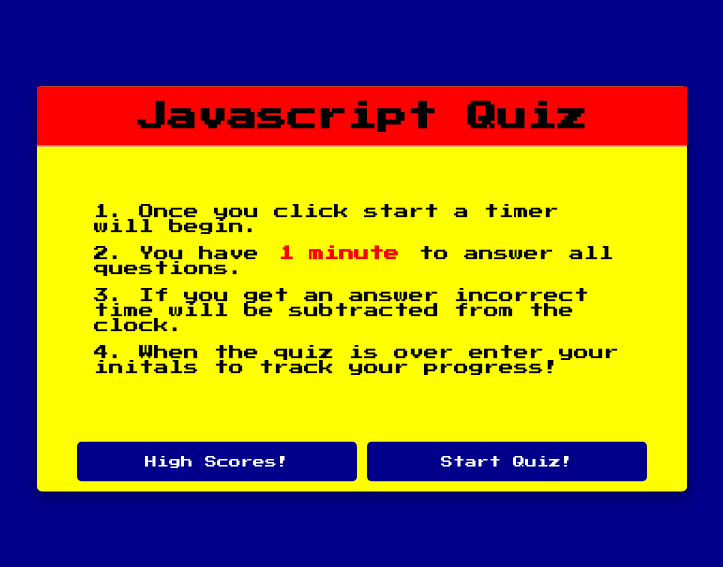
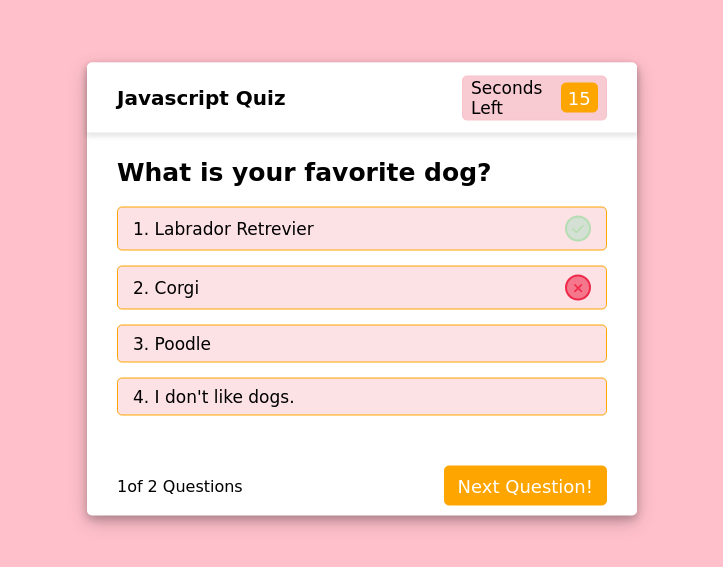
Before and after one commit to jerilynwise/timed-quiz, a plain HTML site: page index.html in a window 1280 px wide. Shown: the part 111-678 px from the top of the page, without its empty margins (278-1001 px from the left). Drawn offline with Linux system fonts and the light colour scheme; a web font is replaced by a local one.

Commit message:
quiz html and styling added/ style change from video game aesthetic to personal aesthetic

```diff
--- a/assets/style.css
+++ b/assets/style.css
@@ -1,16 +1,21 @@
+/* Root Colors or Text that will be continuously used in website */
+
+
+
 /* Styling for the entire website */
 *{
     margin: 0;
     padding: 0;
     box-sizing: border-box;
-    font-family: 'Press Start 2P', cursive;
+    font-family: 'Edu NSW ACT Foundation', cursive;
 }
 
 body{
-    background: darkblue;
+    background: pink;
 }
 
-.main_page{
+.main_page,
+.quiz{
     position: absolute;
     top: 50%;
     left: 50%;
@@ -21,35 +26,37 @@ body{
 
 /* Styling for the main page */
 .main_page {
-    width: 650px;
-    background: yellow;
+    width: 540px;
+    background: white;
     border-radius: 5px;
+    opacity: 0;
+    pointer-events: none;
+    transform: translate(-50%, -50%) scale(0.9);
 }
 
 .main_page .main_title{
     height: 60px;
     width: 100%;
-    border-bottom: 1px solid lightgray;
+    border-bottom: 1px solid lightgrey;
     display: flex;
     align-items: center;
-    justify-content: center;
-    font-size: 30px;
+    padding: 0 35px;
+    font-size: 20px;
     font-weight: 600;
-    background: red;
 }
 
 .main_page .main_rules {
-    padding: 45px;
+    padding: 15px 35px;
 }
 
 .main_page .main_rules .rules{
     margin: 5px 0;
-    font-size: 15px;
-    margin: 12px;
+    font-size: 17px;
 }
 
+
 .main_page .main_rules .rules span{
-    color: red;
+    color:orange;
     padding: 5px;
     font-weight: bolder;
 
@@ -61,22 +68,207 @@ body{
     align-items: center;
     justify-content: flex-end;
     padding: 0 35px;
+    border-top: 1px solid lightgray;
 }
 
 .main_page .buttons button{
     margin: 0 5px;
     height: 40px;
-    width: 100%;
+    width: 100px;
     border: 1px solid transparent;
     border-radius: 5px;
-    background-color: darkblue;
     color: white;
-    font-size: 12px;
+    font-size: 16px;
     font-weight: 500;
     cursor: pointer;
     transition: all 0.3s ease;
 }
 
-.buttons button:hover {
-    background: red;
+.buttons button.start{
+    color: white;
+    background: orange;
 }
+
+.buttons button.start:hover{
+    color: orange;
+    background: rgb(159, 220, 241);
+    font-weight: bolder;
+}
+
+.buttons button.score{
+    color: orange;
+}
+
+.buttons button.score:hover{
+    background: rgb(159, 220, 241);
+    font-weight: bolder;
+}
+/* Main page Styling Ends */
+
+/* Quiz Page Styling Starts */
+.quiz{
+    width: 550px;
+    background: white;
+    border-radius: 5px;
+    /* opacity: 0;
+    pointer-events: none;
+    transform: translate(-50%, -50%) scale(0.9); */
+}
+
+.quiz header{
+    position: relative;
+    z-index: 99;
+    height: 70px;
+    padding: 0 30px;
+    background: white;
+    display: flex;
+    align-items: center;
+    justify-content: space-between;
+    border-radius: 5px 5px 0 0;
+    box-shadow: 0px 3px 5px 1px rgba(0,0,0,0.1);
+}
+
+.quiz header .title{
+    font-size: 20px;
+    font-weight: 600;
+}
+
+.quiz header .timer{
+    display: flex;
+    align-items: center;
+    justify-content: space-between;
+    width: 145px;
+    height: 45px;
+    background: rgb(248, 202, 209);
+    border: 1px solid rgb(249, 195, 203) ;
+    border-radius: 5px;
+    padding: 0 8px ;
+}
+
+.quiz header .timer .timer_text{
+    font-weight: 400;
+    font-size: 17px;
+    user-select: none;
+}
+
+.quiz header .timer .timer_sec {
+    font-size: 18px;
+    font-weight: 500;
+    background: orange;
+    height: 30px;
+    width: 45px;
+    color: white;
+    text-align: center;
+    line-height: 30px;
+    border-radius: 5px;
+    border: 1px solid orange;
+    user-select: none;
+}
+
+.quiz section{
+    padding: 25px 30px 20px 30px;
+    background: white;
+}
+
+.quiz section .quest_text{
+    font-size: 25px;
+    font-weight: 600;
+}
+
+.quiz section .answer_array{
+    padding: 20px 0;
+    display: block;
+}
+
+section .answer_array .answer{
+    background: rgb(252, 225, 229);
+    border: 1px solid orange;
+    border-radius: 5px;
+    padding: 8px 15px;
+    margin-bottom: 15px;
+    font-size: 17px;
+    display: flex;
+    align-items: center;
+    justify-content: space-between;
+    cursor: pointer;
+}
+
+section .answer_array .answer:hover{
+    color: orange;
+    background: rgb(159, 220, 241);
+    font-weight: bolder;
+}
+
+.answer_array .answer:last-child{
+    margin-bottom: 0px;
+}
+
+.answer_array .answer .icon {
+    height: 26px;
+    width: 26px;
+    border: 2px solid transparent;
+    border-radius: 50%;
+    text-align: center;
+    font-size: 13px;
+    line-height: 24px;
+    pointer-events: none;
+}
+
+.answer_array .answer .icon.right{
+    color: rgb(181, 221, 178);
+    border-color:rgb(181, 221, 178);
+    background:rgb(212, 224, 212) ;
+}
+
+.answer_array .answer .icon.wrong{
+    color: rgb(239, 41, 74);
+    border-color: rgb(239, 41, 74);
+    background:rgb(245, 119, 140);
+}
+
+.quiz footer {
+    height: 60px;
+    width: 100%;
+    padding: 0 30px;
+    display: flex;
+    align-items: center;
+    justify-content: space-between;
+}
+
+.quiz footer .total_quest span{
+    display: flex;
+    user-select: none;
+}
+
+.quiz footer .total_quest span p{
+    font-weight: 500;
+    padding: 0 5px ;
+}
+
+
+footer .total_quest span p:first-child{
+    padding-left: 0px;
+}
+
+footer .next_btn{
+    height: 40px;
+    padding: 0 13px;
+    font-size: 18px;
+    font-weight: 400;
+    border: none;
+    outline: none;
+    color: white;
+    background: orange;
+    border-radius: 5px;
+    border: 1px solid orange;
+    cursor: pointer;
+    transition: all 0.3s ease;
+}
+
+footer .next_btn:hover{
+    color: orange;
+    background: rgb(159, 220, 241);
+    font-weight: bolder;
+}
+
+/* Quiz Page Styling Ends */
--- a/index.html
+++ b/index.html
@@ -9,14 +9,14 @@
     <!-- google font link-->
     <link rel="preconnect" href="https://fonts.googleapis.com">
     <link rel="preconnect" href="https://fonts.gstatic.com" crossorigin>
-    <link href="https://fonts.googleapis.com/css2?family=Press+Start+2P&display=swap" rel="stylesheet">
+    <link href="https://fonts.googleapis.com/css2?family=Edu+NSW+ACT+Foundation&display=swap" rel="stylesheet">
     <title>Code Quiz</title>
     <link rel="stylesheet" href="./assets/style.css">
 </head>
 
 <body>
 
-<!-- Starter Page- Start Quiz/Quit Quiz/ View High Scores -->
+<!-- Starter Page- Start Quiz/ View High Scores -->
 
 <div class="main_page">
     <div class="main_title">
@@ -33,6 +33,39 @@
         <button class="start">Start Quiz!</button>
     </div>
 </div>
+
+<!-- Quiz Page -->
+<div class="quiz">
+    <header>
+        <div class="title">Javascript Quiz</div>
+        <div class="timer">
+            <div class="timer_text">Seconds Left</div>
+            <div class="timer_sec">15</div>
+        </div>
+    </header>
+    <section>
+        <div class="quest_text">What is your favorite dog?</div>
+        <div class="answer_array">
+            <div class="answer">
+                <span>1. Labrador Retrevier</span>
+                <div class="icon right"><i class="fa-solid fa-check"></i></div>
+            </div>
+            <div class="answer">
+                <span>2. Corgi</span>
+                <div class="icon wrong"><i class="fa-solid fa-xmark"></i></div>
+            </div>
+            <div class="answer">3. Poodle </div>
+            <div class="answer">4. I don't like dogs.</div>
+         </div>
+    </section>
+
+    <!-- Footer of the Quiz page -->
+    <footer>
+        <div class="total_quest"><span>1<p>of</p>2<p>Questions</p></span></div>
+        <button class="next_btn">Next Question!</button>
+    </footer>
+</div>
+
 
 
 
```
